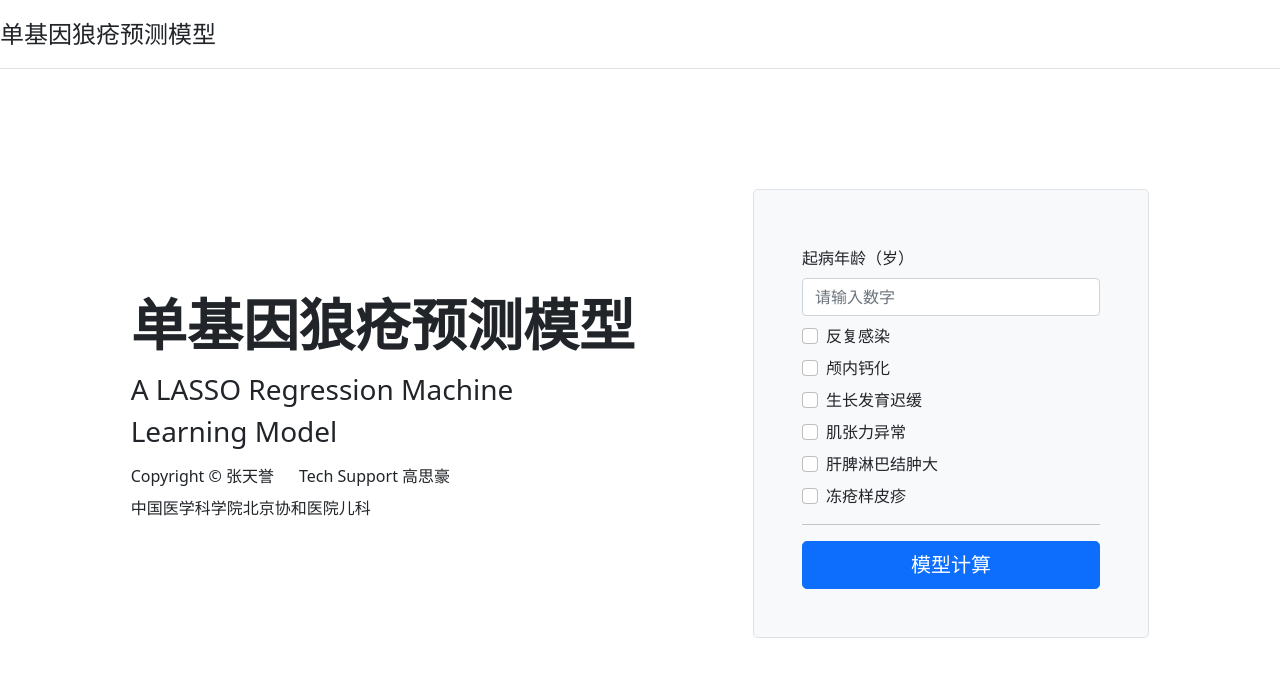
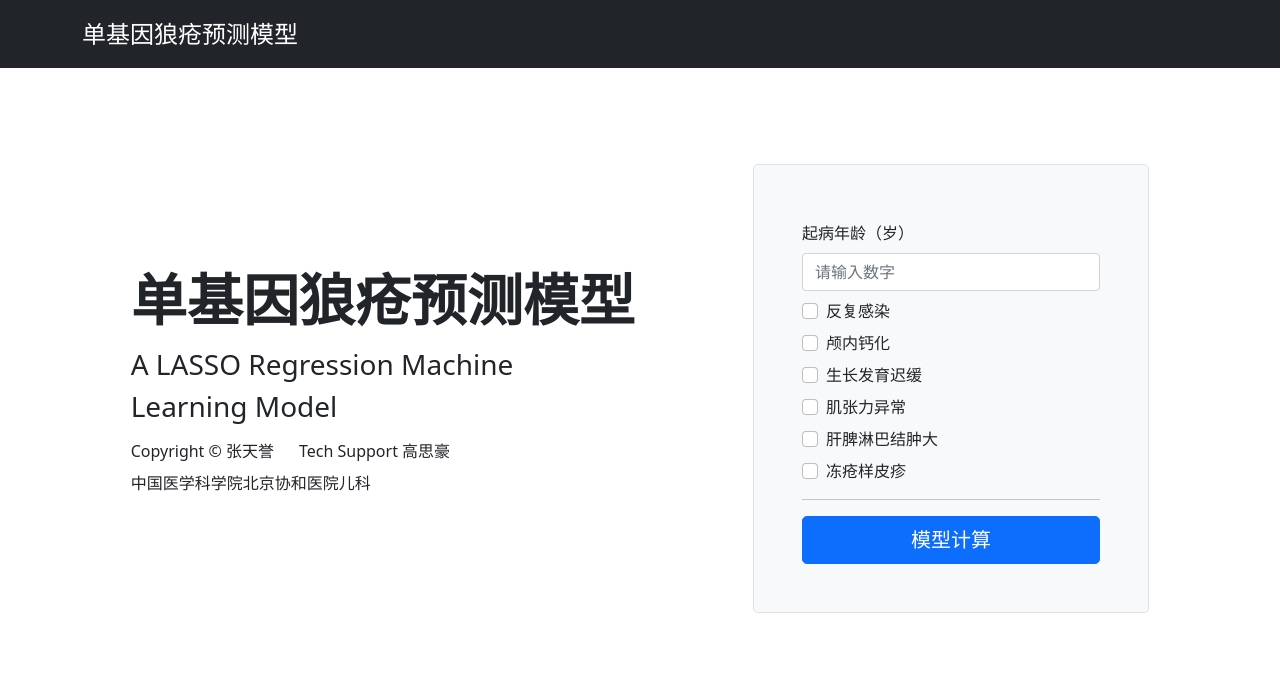
Before and after one commit to caprid2022/caprid2022.github.io, a plain HTML site: page monogeniclupus/index.html in a window 1280 px wide. Drawn offline with nearby package versions, Linux system fonts and the light colour scheme.

Commit message:
Update index.html

```diff
--- a/monogeniclupus/index.html
+++ b/monogeniclupus/index.html
@@ -7,10 +7,12 @@
   <link href="https://cdn.jsdelivr.net/npm/bootstrap@5.0.2/dist/css/bootstrap.min.css" rel="stylesheet" integrity="sha384-EVSTQN3/azprG1Anm3QDgpJLIm9Nao0Yz1ztcQTwFspd3yD65VohhpuuCOmLASjC" crossorigin="anonymous">
 </head>
 <body>
-  <header class="d-flex flex-wrap justify-content-center py-3 mb-4 border-bottom">
-    <a href="/" class="d-flex align-items-center mb-3 mb-md-0 me-md-auto text-dark text-decoration-none">
-      <span class="fs-4">单基因狼疮预测模型</span>
-    </a>
+  <header class="p-3 bg-dark text-white">
+    <div class="container">
+      <div class="d-flex flex-wrap align-items-center justify-content-center justify-content-lg-start">
+        <span class="fs-4">单基因狼疮预测模型</span>
+      </div>
+    </div>
   </header>
   <div class="container col-xl-10 col-xxl-8 px-4 py-5">
     <div class="row align-items-center g-lg-5 py-5">
```
